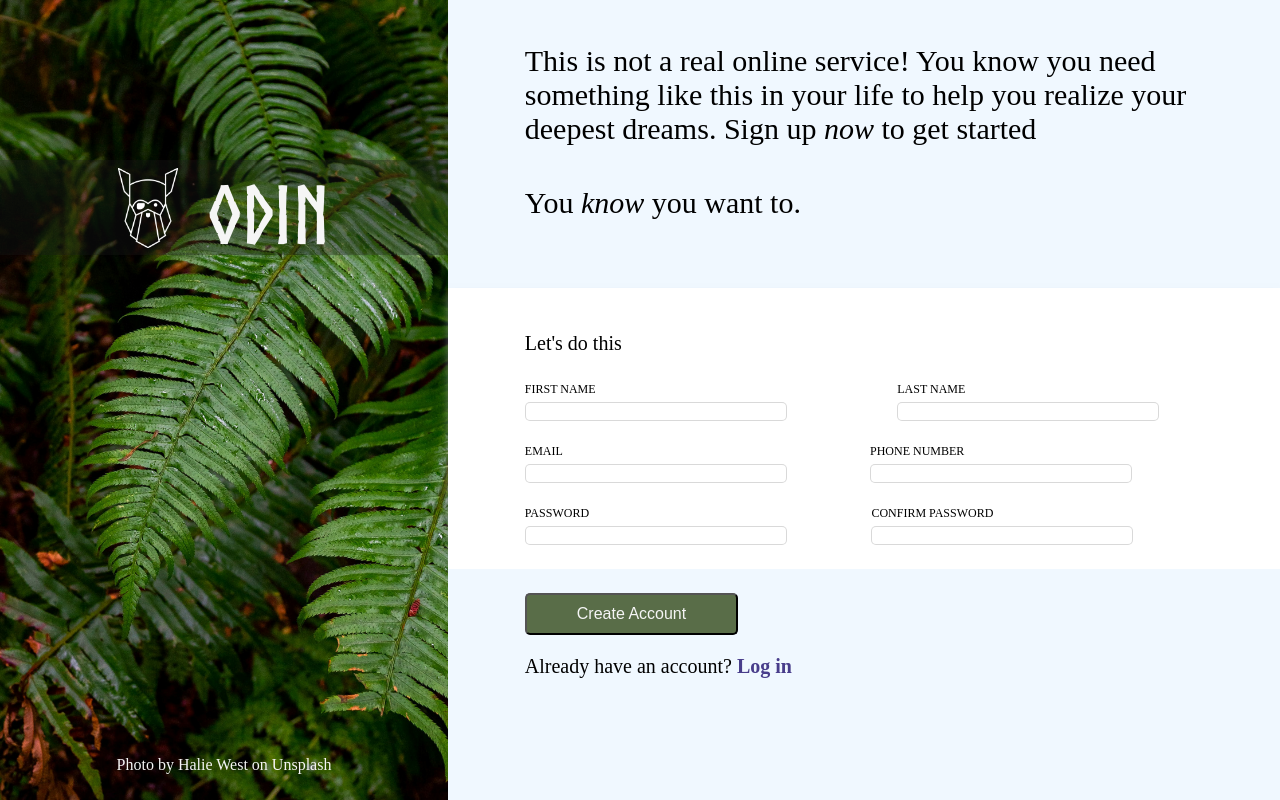
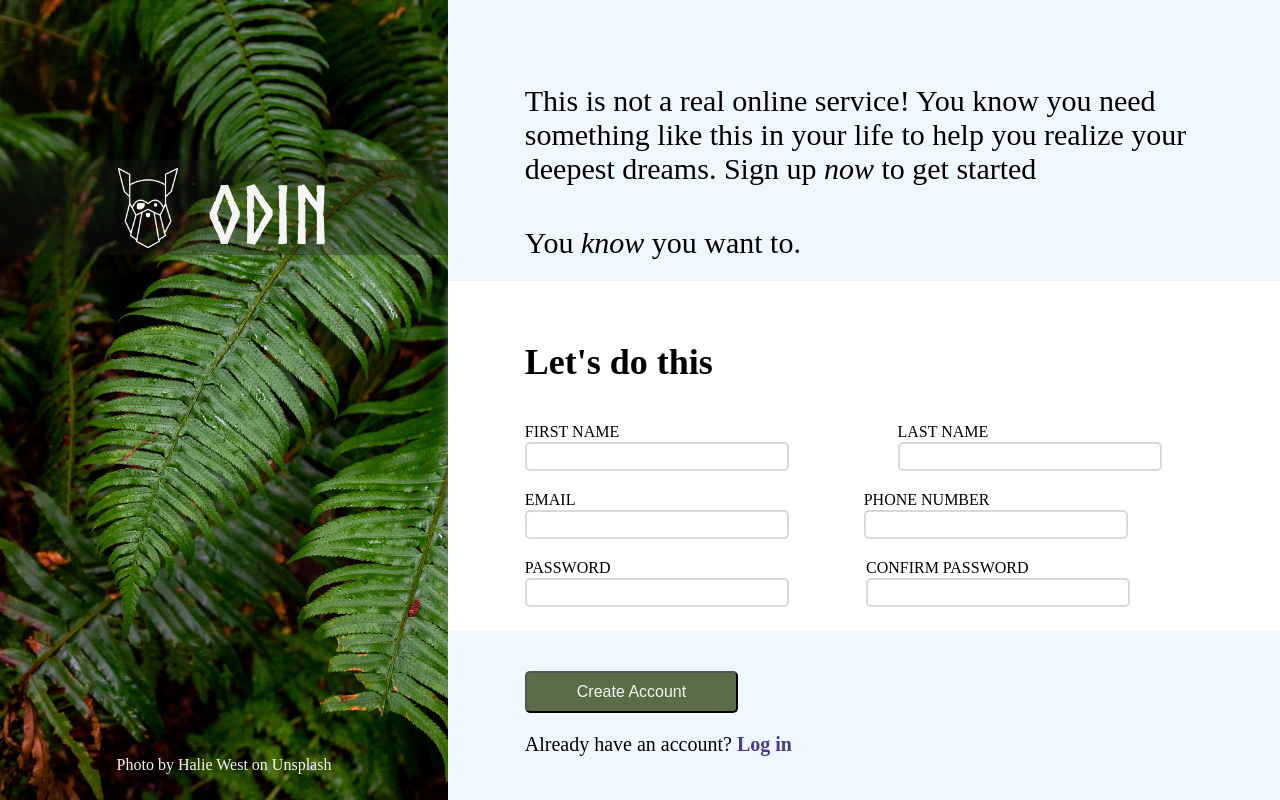
Before and after one commit to kubais/Sign-up-Form, a plain HTML site: page index.html in a window 1280 px wide. Drawn offline with Linux system fonts and the light colour scheme.

Commit message:
Form font sizes and padding changed.

```diff
--- a/styles.css
+++ b/styles.css
@@ -69,7 +69,11 @@ html, body {
 
 .form {
     box-shadow: 0px 6px 8px -1px rgba(157,155,173,0.68);
+}
 
+.form p {
+    font-size: 1.8rem;
+    font-weight: bold;
 }
 
 .form-header {
@@ -78,7 +82,8 @@ html, body {
     flex-direction: column;
     height: 30vh;
     font-size: 1.5rem;
-    padding-top: 5vh;
+    padding: 5vw 6vw 0 6vw;
+
 }
 
 .form-header p {
@@ -86,7 +91,7 @@ html, body {
     padding: 1rem 0
 }
 
-.form-header, .form, .submit {
+.form, .submit {
     padding: 3vh 6vw;
 }
 
@@ -104,15 +109,16 @@ form {
 }
 
 form label {
-    font-size: 0.6rem;
+    font-size: 0.8rem;
     font-weight: 300;
     text-transform: uppercase;
 }
 
 form input {
     width: 20vw;
-    border: 1px solid rgb(131, 129, 129, 0.3);
+    border: 2px solid rgb(131, 129, 129, 0.3);
     border-radius: 5px;
+    font-size: 1rem;
 }
 
 form input:hover {
@@ -131,6 +137,7 @@ form input:focus {
 .submit {
     background-color: aliceblue;
     flex: 1;
+    padding-top: 5vh;
 
 }
 
```
